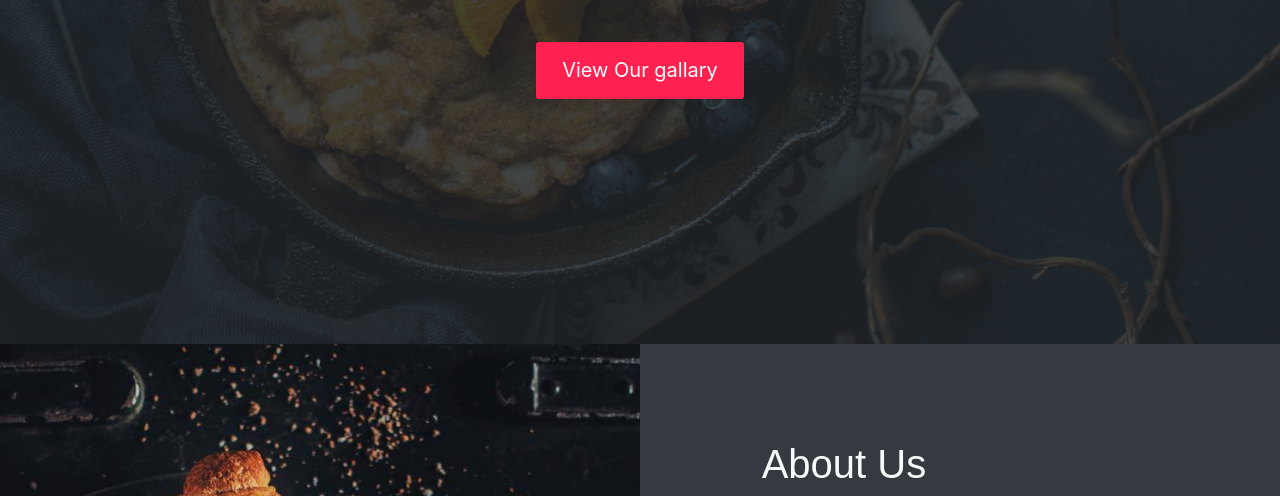
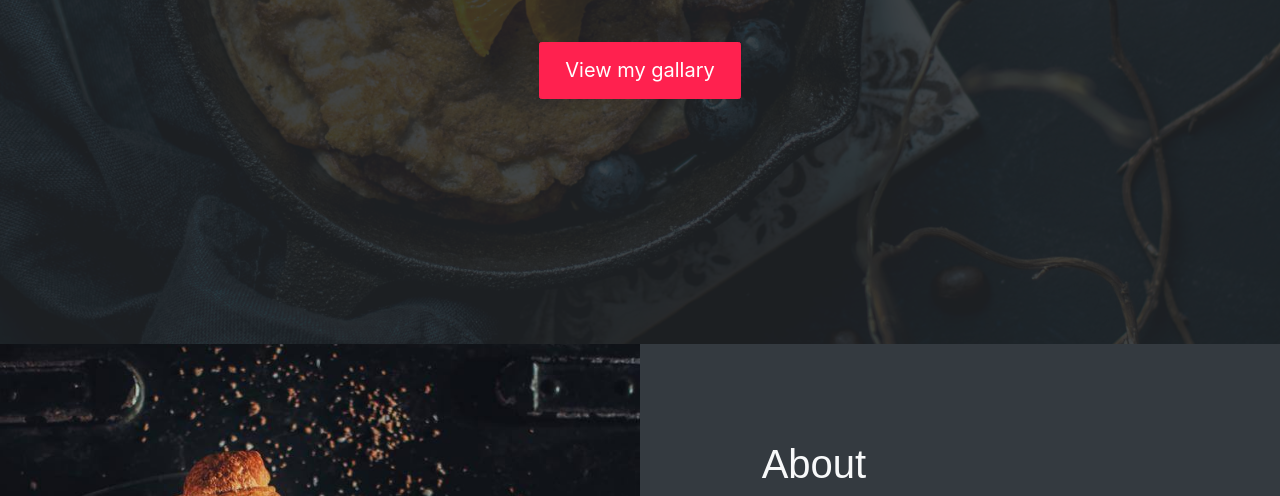
Before and after one commit to SESASAN/entrega-1---web-y-git, a website: page index.html in a window 1280 px wide. Shown: the part 456-952 px from the top of the page. Drawn offline with Linux system fonts and the light colour scheme.

Commit message:
feat: Update header and about section

```diff
--- a/index.html
+++ b/index.html
@@ -50,7 +50,7 @@
         <div class="overlay text-white text-center">
             <h1 class="display-2 font-weight-bold my-3">Pizzarina</h1>
             <h2 class="display-4 mb-5">Always fresh &amp; Delightful</h2>
-            <a class="btn btn-lg btn-primary" href="#gallary">View Our gallary</a>
+            <a class="btn btn-lg btn-primary" href="#gallary">View my gallary</a>
         </div>
     </header>
 
@@ -61,7 +61,7 @@
             <div class="col-lg-6">
                 <div class="row justify-content-center">
                     <div class="col-sm-8 py-5 my-5">
-                        <h2 class="mb-4">About Us</h2>
+                        <h2 class="mb-4">About</h2>
                         <p>This page is a personal archive dedicated to one of my favorite things in life: pizza. Over the past months, I’ve been documenting every pizza I’ve tried, capturing each one through photos and short notes. What started as a simple habit snapping a picture before taking the first bite slowly turned into a small project where I could track the different styles, flavors, and places that have shaped my pizza journey.</p>
                         <p>Inside this collection, you’ll find everything from classic <i>Margheritas</i> to experimental toppings, from homemade creations pulled fresh out of the oven to slices discovered in local restaurants and hidden spots. Each photograph represents more than just food; it’s a memory, an experience, and sometimes even a story worth sharing. Some pizzas were part of celebrations, others were late-night cravings, and a few were delightful surprises I didn’t expect to enjoy as much as I did.</p>
                         <p>As I continue discovering new slices, this page will keep growing. So feel free to check back periodically; you never know what kind of pizza might show up next.
```
